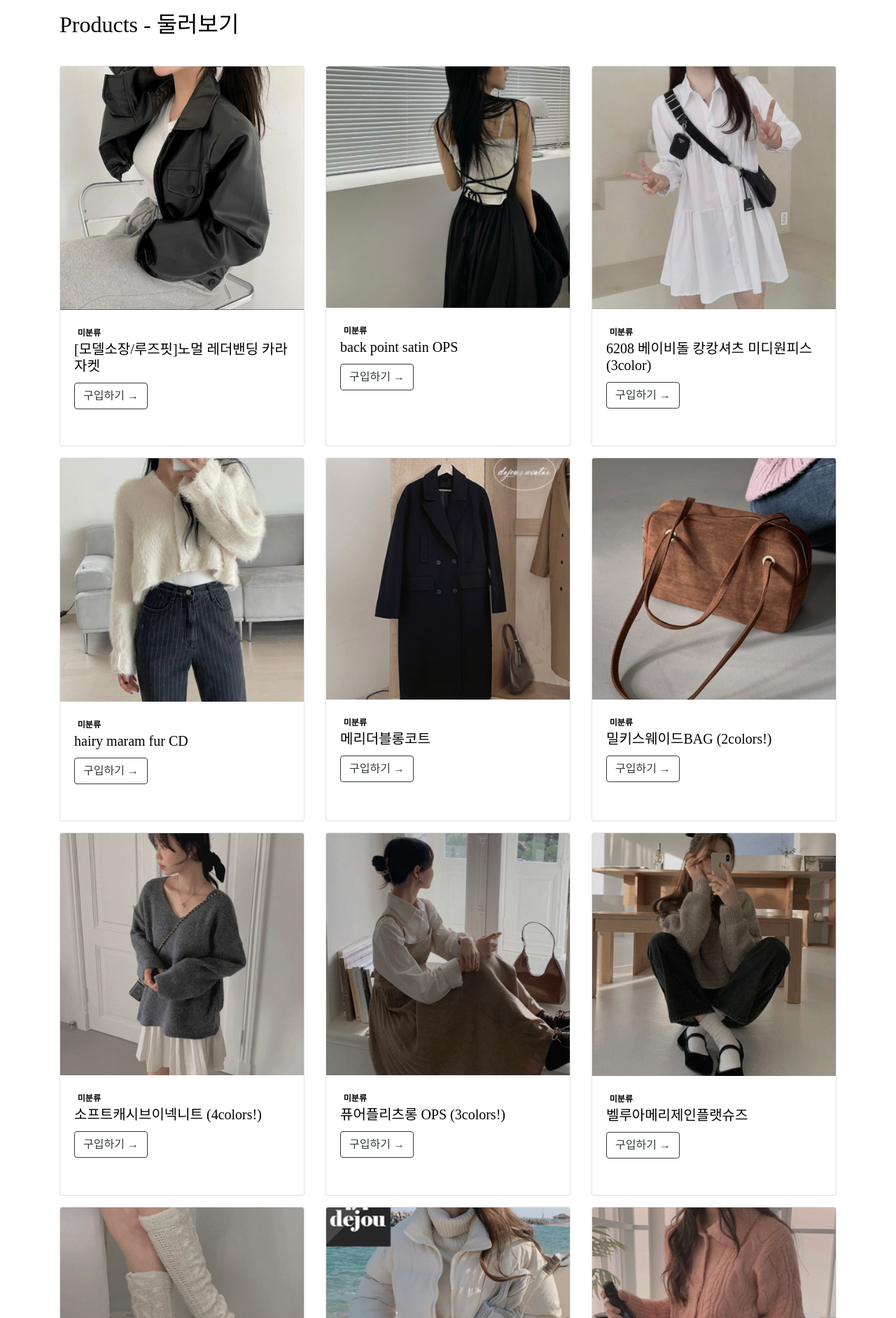
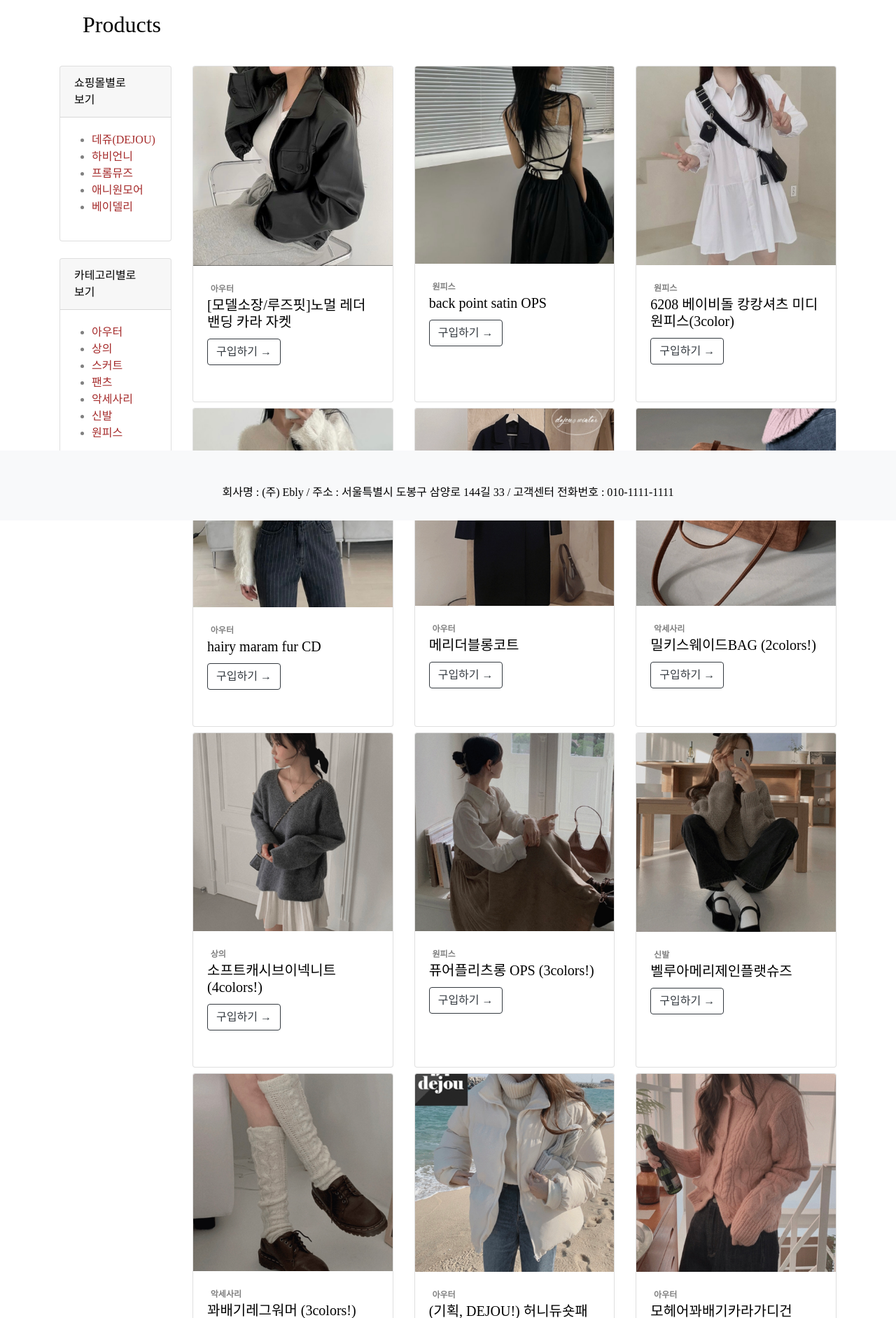
Before and after one commit to Tnfls99/django-shoppingMall, a Django app: page /shop/ in a window 1280 px wide. Shown: the part 56-1940 px from the top of the page at 70% size. Run offline with Django 3.2, Linux system fonts and the light colour scheme; data comes from the database, SQL or seed files in the repository; both versions use the stored data as it was after the commit; some libraries are stand-ins or nearby versions; some web fonts are replaced.

Commit message:
카테고리와 회사를 조건으로 검색된 페이지 만들기

```diff
--- a/shop/admin.py
+++ b/shop/admin.py
@@ -1,8 +1,9 @@
 from django.contrib import admin
-from .models import Good, Company, Size, Color
+from .models import Good, Company, Size, Color, Category
 
 # Register your models here.
 admin.site.register(Good)
 admin.site.register(Company)
 admin.site.register(Size)
 admin.site.register(Color)
+admin.site.register(Category)
--- a/shop/models.py
+++ b/shop/models.py
@@ -18,6 +18,24 @@ class Company(models.Model):
 
     def __str__(self):
         return f'{self.com_name}'
+
+    def get_absolute_url(self):
+        return f'/shop/company/{self.com_name}'
+
+    def get_complex_url(self):
+        return f'/shop/{self.com_name}'
+
+
+class Category(models.Model):
+    name = models.CharField(max_length=20, unique=True)
+    slug = models.SlugField(max_length=200, unique=True, allow_unicode=True)
+
+    def __str__(self):
+        return f'{self.name}'
+
+    def get_absolute_url(self):
+        return f'/shop/category/{self.slug}'
+
 
 
 class Color(models.Model):
@@ -56,11 +74,13 @@ class Good(models.Model):
     # 상품 상세페이지를 위한 자사몰 url
     from_url = models.URLField()
     # 일대다 관계 (상품 - 회사)
-    company = models.ForeignKey(Company, null=True, on_delete=models.CASCADE)
+    company = models.ForeignKey(Company, null=True, blank=True, on_delete=models.CASCADE)
     # 상품 사이즈
     size = models.ManyToManyField(Size)
     # 상품 색상
     color = models.ManyToManyField(Color)
+    # 카테고리
+    category = models.ForeignKey(Category, null=True, blank=True, on_delete=models.SET_NULL)
 
     def __str__(self):
         return f'{self.name}'
--- a/shop/static/shop/css/footer.css
+++ b/shop/static/shop/css/footer.css
@@ -1,3 +1,6 @@
-.margin-for-footer {
-    margin-bottom : 200px
+.footer {
+   width:100%;
+   height:100px;
+   position:absolute;
+   bottom:0;
 }
--- a/shop/templates/shop/footer.html
+++ b/shop/templates/shop/footer.html
@@ -1,6 +1,6 @@
-  <footer class="py-5 bg-dark">
+  <footer class="footer py-5 expand-lg bg-light footer">
     <div class="container">
-        <p class="m-0 text-center text-white">
+        <p class="m-0 text-center text-gray">
         회사명 : (주) Ebly /
         주소 : 서울특별시 도봉구 삼양로 144길 33 /
         고객센터 전화번호 : 010-1111-1111
--- a/shop/templates/shop/good_list.html
+++ b/shop/templates/shop/good_list.html
@@ -12,38 +12,104 @@
     <script src="https://kit.fontawesome.com/f234facd18.js" crossorigin="anonymous"></script>
     <title>쇼핑몰 리스트 페이지 입니다.</title>
 </head>
-<body>
-<section class="web-font">
+<body class="web-font">
     {% include 'shop/navbar.html' %}
     <div class="container">
-        <h2 class="mt-3">Products - 둘러보기</h2>
+        <div class="row" style="text-align:center;">
+            <h2 class="mt-3 ml-5 mb-3">{% if company %}{{company}}{% else %}Products {% endif %}{% if category %} - {{category}}{% endif %}</h2>
+        </div>
+        <!--side widget part -->
         <div class="row">
+            <div class="col-md-3 col-lg-2">
+                {% if not company %}
+                {% if not category %}
+                <div class="card mt-4">
+                    <div class="card-header">
+                        쇼핑몰별로</br>보기
+                    </div>
+                    <div class="card-body">
+                        <div class="row">
+                            <ul>
+                            {% for com in companies %}
+                                <li style="color:gray"><a href="{{com.get_absolute_url}}" style="color:brown">{{ com }}</a></li>
+                            {% endfor %}
+                            </ul>
+                        </div>
+                    </div>
+                </div>
+                {% endif %}
+                <div class="card mt-4">
+                    <div class="card-header">
+                        카테고리별로</br>보기
+                    </div>
+                    <div class="card-body">
+                        <div class="row">
+                            <ul>
+                            {% for c in categories %}
+                                <li style="color:gray"><a href="{{c.get_absolute_url}}" style="color:brown">{{ c }}</a></li>
+                            {% endfor %}
+                            </ul>
+                        </div>
+                    </div>
+                </div>
+                {% else %} <!-- 회사가 정해진 상태에서 -->
+                {% if not category %}
+                <div class="card mt-4">
+                    <div class="card-header">
+                        카테고리별로</br>보기
+                    </div>
+                    <div class="card-body">
+                        <div class="row">
+                            <ul>
+                            {% for c in categories %}
+                                <li style="color:gray"><a href="{{company.get_complex_url}}/{{c}}" style="color:brown">{{ c }}</a></li>
+                            {% endfor %}
+                            </ul>
+                        </div>
+                    </div>
+                </div>
+                {% endif %}
+                {% endif %}
+            </div>
+            <!-- product list -->
+            {% if category and company %}
+            <div class="col-md-10 col-lg-12">
+                {% else %}
+            <div class="col-md-9 col-lg-10">
+                {% endif %}
+                <div class="row">
+                    {% if good_list.exists %}
                         {% for good in good_list %}
-            <div class="col-sm-4 mt-3">
+                        <div class="col-sm-4 mt-2">
                             <div class="card mb-3 mt-3 h-100">
                                 <div>
                                     <img class="card-img-top" src="{{ good.image.url }}" alt="{{ good }}" />
                                 </div>
                             <div class="card-body">
-                        <span class="badge bg-outline-dark float-rigth">미분류</span>
+                                <span class="badge bg-outline-dark float-rigth" style="color:gray">{{good.category}}</span>
                                 <h5 class="card-title">{{ good.name }}</h5>
                                 <a class="btn btn-outline-dark" href="{{ good.get_absolute_url }}">구입하기 →</a>
                             </div>
                         </div>
                         </div>
                         {% endfor %}
+                    {% else %}
+                    <div class=" ml-5 mt-5 text-center">
+                        아직 상품이 없습니다.
+                    </div>
+                    {% endif %}
                 </div>
             </div>
-<div class="container">
+        </div>
+        </div>
+
     <div class="mt-5">
         {% include 'shop/footer.html' %}
     </div>
-</div>
 
-</section>
     <script src="https://code.jquery.com/jquery-3.5.1.slim.min.js" integrity="sha384-DfXdz2htPH0lsSSs5nCTpuj/zy4C+OGpamoFVy38MVBnE+IbbVYUew+OrCXaRkfj" crossorigin="anonymous"></script>
     <script src="https://cdn.jsdelivr.net/npm/popper.js@1.16.1/dist/umd/popper.min.js" integrity="sha384-9/reFTGAW83EW2RDu2S0VKaIzap3H66lZH81PoYlFhbGU+6BZp6G7niu735Sk7lN" crossorigin="anonymous"></script>
     <script src="https://cdn.jsdelivr.net/npm/bootstrap@4.5.3/dist/js/bootstrap.min.js" integrity="sha384-w1Q4orYjBQndcko6MimVbzY0tgp4pWB4lZ7lr30WKz0vr/aWKhXdBNmNb5D92v7s" crossorigin="anonymous"></script>
-
+    </div>
 </body>
 </html>
--- a/shop/templates/shop/navbar.html
+++ b/shop/templates/shop/navbar.html
@@ -64,7 +64,6 @@
                             href="{% provider_login_url 'kakao' %}">
                             <i class="fas fa-comment"></i>&nbsp;&nbsp;Log In With kakao</a>
                         <button type="button" class="btn btn-outline-dark btn-block btn-sm"><i class="far fa-envelope"></i>&nbsp;&nbsp;Sign with Email</button>
-
                     </div>
                 </div>
             </div>
--- a/shop/urls.py
+++ b/shop/urls.py
@@ -2,6 +2,9 @@ from django.urls import path, include
 from . import views
 
 urlpatterns = [
+    path('category/<str:slug>', views.category_page),
+    path('company/<str:com_name>', views.mall_page),
+    path('<str:company>/<str:slug>', views.complex_page),
     path('', views.GoodList.as_view()),
     path('<int:pk>/', views.GoodDetail.as_view()),
 ]
--- a/shop/views.py
+++ b/shop/views.py
@@ -1,13 +1,21 @@
 from django.shortcuts import render
-from .models import Good
+from .models import Good, Category, Company
 from django.views.generic import ListView, DetailView
 from shop_prj.crawler import get_detail, get_detail_img
+from django.db.models import Q
 
 
 # Create your views here.
 class GoodList(ListView):
     model = Good
     ordering = 'pk'
+
+    def get_context_data(self, *, object_list=None, **kwargs):
+        context = super(GoodList, self).get_context_data()
+        context['categories'] = Category.objects.all()
+        context['companies'] = Company.objects.all()
+        return context
+
 
 
 class GoodDetail(DetailView):
@@ -24,3 +32,46 @@ class GoodDetail(DetailView):
         context['sizes'] = self.object.size.all()
         context['colors'] = self.object.color.all()
         return context
+
+
+def category_page(request, slug):
+    if slug == 'no_category':
+        category = '미분류'
+        good_list = Good.objects.filter(category=None)
+    else:
+        category = Category.objects.get(slug=slug)
+        good_list = Good.objects.filter(category=category)
+
+    return render(request, 'shop/good_list.html',
+                  {
+                      'good_list' : good_list,
+                      'categories' : Category.objects.all(),
+                      'no_category_post_count' : Good.objects.filter(category=None).count(),
+                      'category': category,
+                  })
+
+
+def mall_page(request, com_name):
+    company = Company.objects.get(com_name=com_name)
+    good_list = Good.objects.filter(company=company)
+
+    return render(request, 'shop/good_list.html',
+                  {
+                      'good_list': good_list,
+                      'categories': Category.objects.all(),
+                      'company': company
+                  })
+
+
+def complex_page(request, company, slug):
+    com_name = Company.objects.get(com_name=company)
+    category = Category.objects.get(slug=slug)
+
+    good_list = Good.objects.filter(Q(company=com_name)& Q(category=category))
+
+    return render(request, 'shop/good_list.html',
+                    {
+                        'good_list': good_list,
+                        'company': com_name,
+                        'category': category
+                    })
```
Also changed, not shown: shop/templates/shop/good_detail.html (+11 -19 lines), db.sqlite3, shop/migrations/0020_category.py (added), shop/migrations/0021_auto_20211211_1034.py (added). Lines whose indentation alone changed are shown as unchanged.
